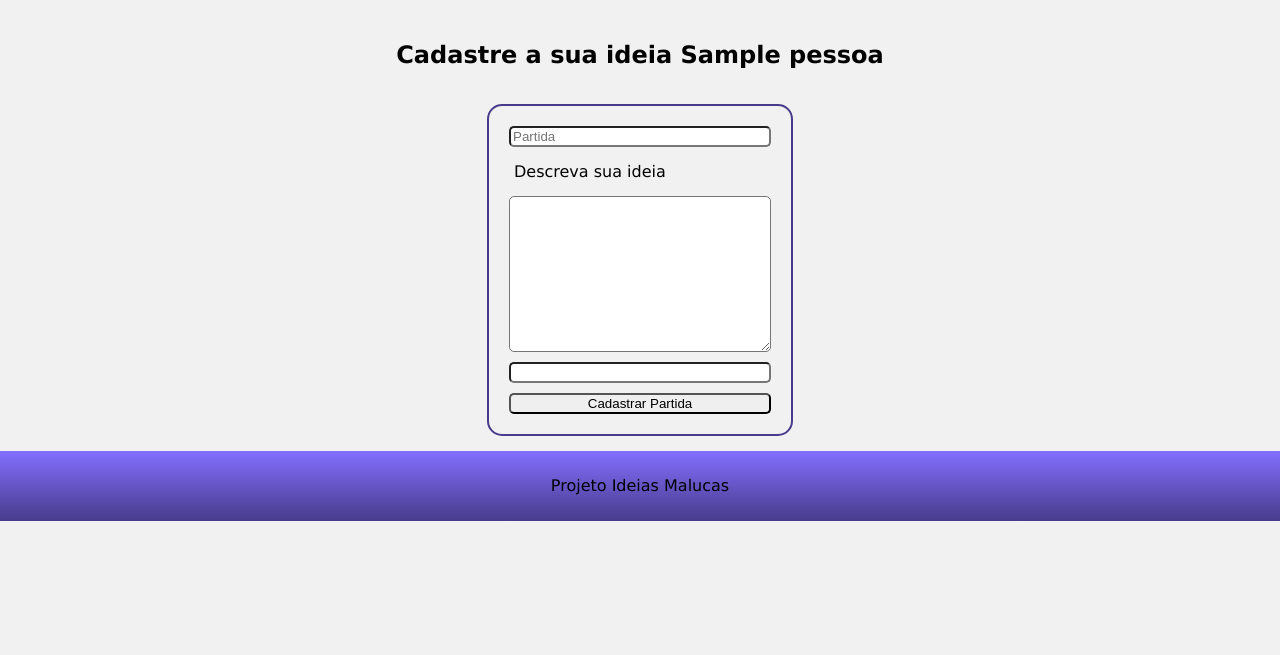
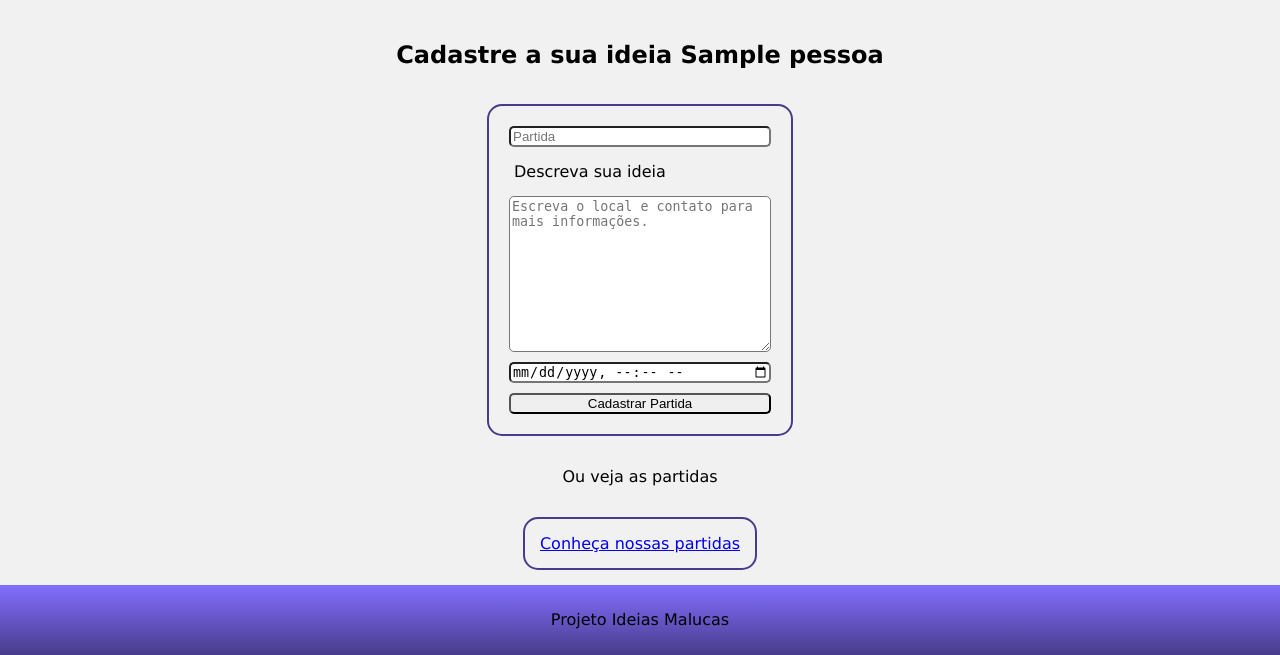
Before and after one commit to robertacsantos/demoday-FutDelas, a Django app: template funcionalidades/templates/partidas.html in a window 1280 px wide. Shown: the part 287-942 px from the top of the page. Before the commit the page ends 808 px from the top, so only its background shows below. Run offline with Django 3.2, Linux system fonts and the light colour scheme; the template is opened without the code that fills it: values that come from a table or form of the project are taken from there, others are empty; tables that the repository leaves empty hold one stand-in row (values such as "Sample post"); parts of the project's set-up code (start-up, migrations or seed data) failed here and were passed over.

Commit message:
Mudar botão ver partidas

```diff
--- a/funcionalidades/templates/partidas.html
+++ b/funcionalidades/templates/partidas.html
@@ -17,10 +17,16 @@
 
     <input type="text" name="titulo" placeholder="Partida">
     <label>Descreva sua ideia</label>
-    <textarea name="descricao" cols="30" rows="10" placeholder="Escreva o local e contato para mais informações.">
-    </textarea>
-    <input type="datetime" name="data">
+    <textarea name="descricao" cols="30" rows="10" placeholder="Escreva o local e contato para mais informações."></textarea>
+    <input type="datetime-local" name="data">
     <input type="submit" value="Cadastrar Partida">
+</form>
+<p>Ou veja as partidas</p>
+<form action="/funcionalidades/templates/sobre.html" method="post">
+    {% csrf_token %}
+    <a href="sobre">
+        Conheça nossas partidas
+    </a>
 </form>
 
 {% endif %}
--- a/futdelas/settings.py
+++ b/futdelas/settings.py
@@ -37,7 +37,7 @@ INSTALLED_APPS = [
     'django.contrib.sessions',
     'django.contrib.messages',
     'django.contrib.staticfiles',
-    'funcionalidades',
+    'funcionalidades'
 ]
 
 MIDDLEWARE = [
```
Also changed, not shown: funcionalidades/templates/home.html (+1 -6 lines).
